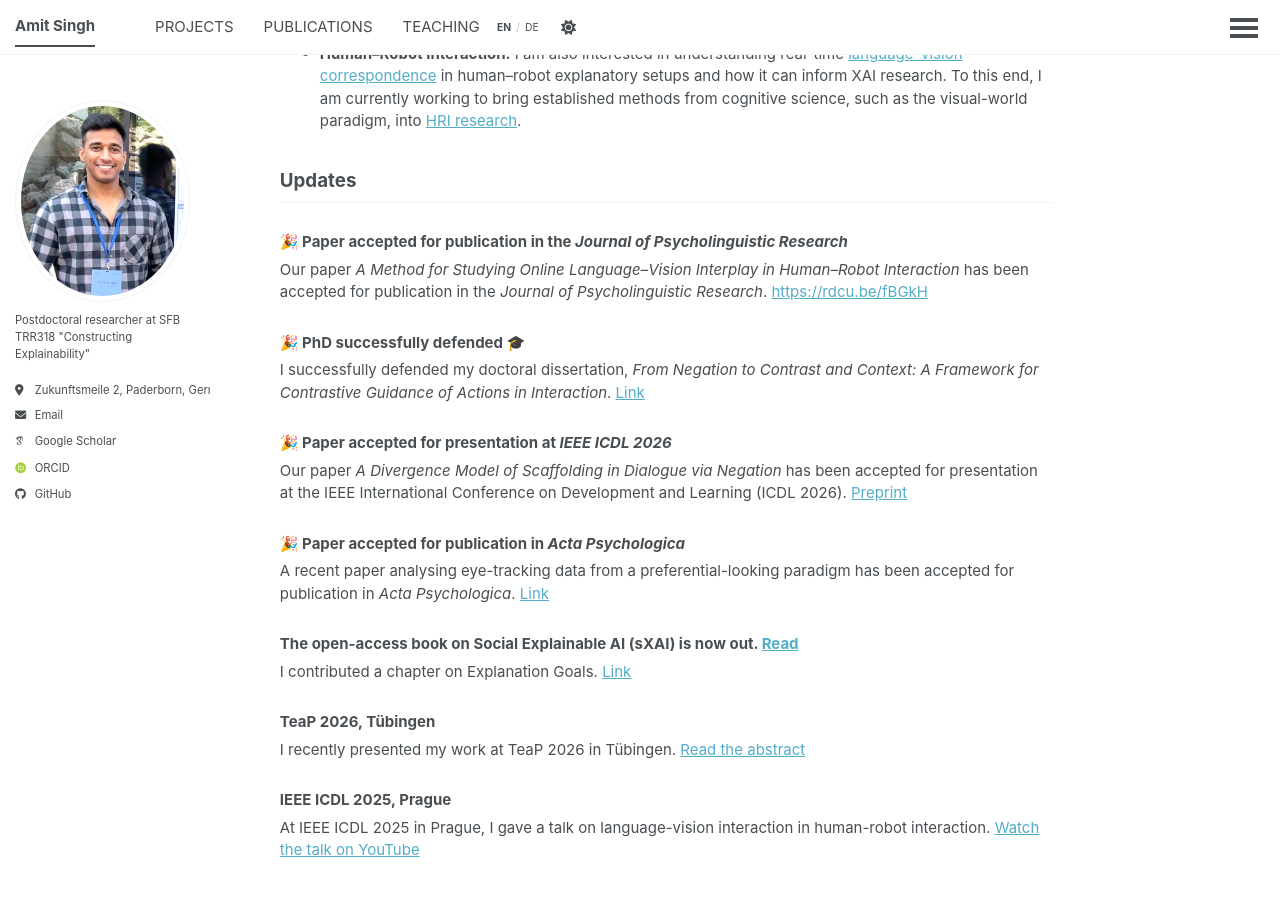
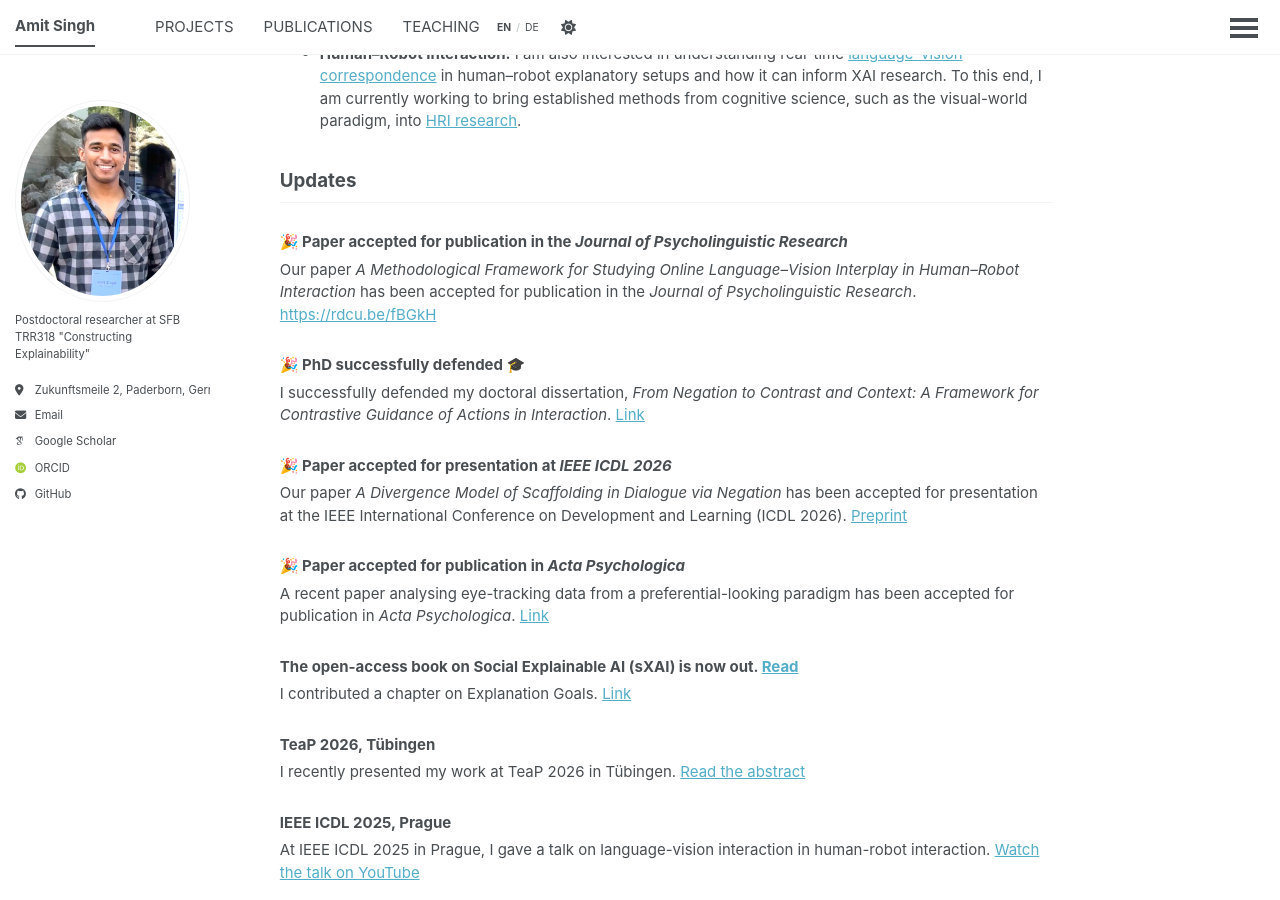
Before and after one commit to amits1ngh/amits1ngh.github.io, a Jekyll site: the page built from _pages/about.md, in a window 1280 px wide and 900 px high, scrolled down 697 px. Built offline with Jekyll 4.4.1, drawn with Linux system fonts in a browser that asks for light colours; some web fonts are replaced; a script that is not in the unit is left out.

Commit message:
updated publications

```diff
--- a/_pages/about.md
+++ b/_pages/about.md
@@ -28,7 +28,7 @@ Currently, my research interests include:
 
 ## Updates
 ### 🎉 Paper accepted for publication in the *Journal of Psycholinguistic Research*
-Our paper *A Method for Studying Online Language–Vision Interplay in Human–Robot Interaction* has been accepted for publication in the *Journal of Psycholinguistic Research*. [https://rdcu.be/fBGkH](https://rdcu.be/fBGkH){:target="_blank" rel="noopener noreferrer"}
+Our paper *A Methodological Framework for Studying Online Language–Vision Interplay in Human–Robot Interaction* has been accepted for publication in the *Journal of Psycholinguistic Research*. [https://rdcu.be/fBGkH](https://rdcu.be/fBGkH){:target="_blank" rel="noopener noreferrer"}
 
 ### 🎉 PhD successfully defended 🎓
 I successfully defended my doctoral dissertation, *From Negation to Contrast and Context: A Framework for Contrastive Guidance of Actions in Interaction*. [Link](https://kw.uni-paderborn.de/en/institut-fuer-germanistik-und-vergleichende-literaturwissenschaft/germanistische-und-allgemeine-sprachwissenschaft/rohlfing/nachricht/erfolgreiche-verteidigung-der-dissertation-2){:target="_blank" rel="noopener noreferrer"}
```
Also changed, not shown: _pages/publications.md (+1 -1 lines).
